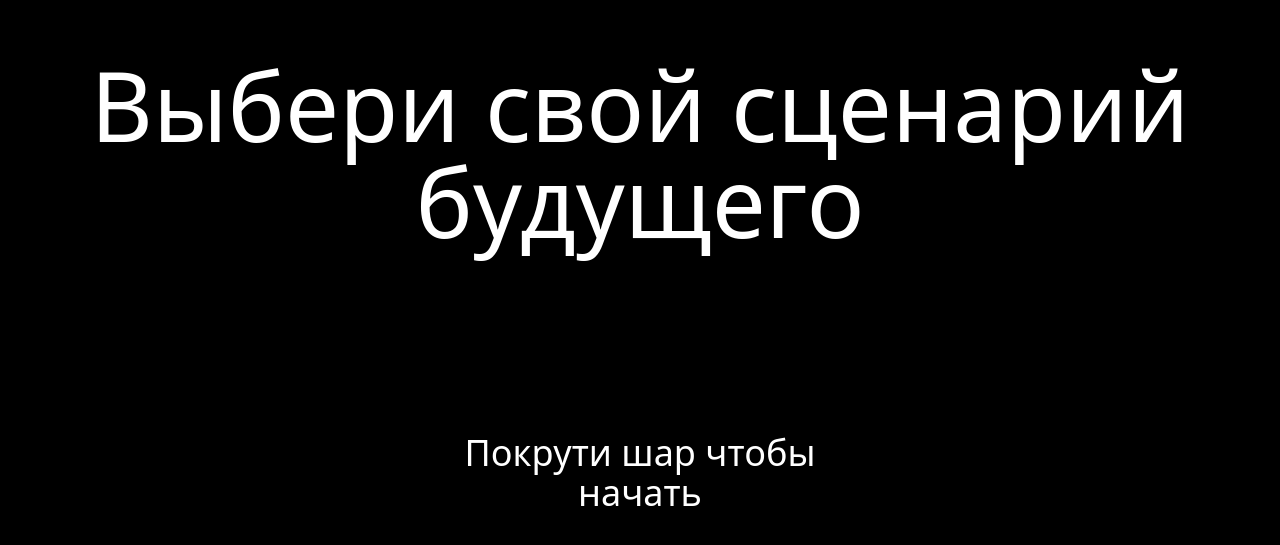
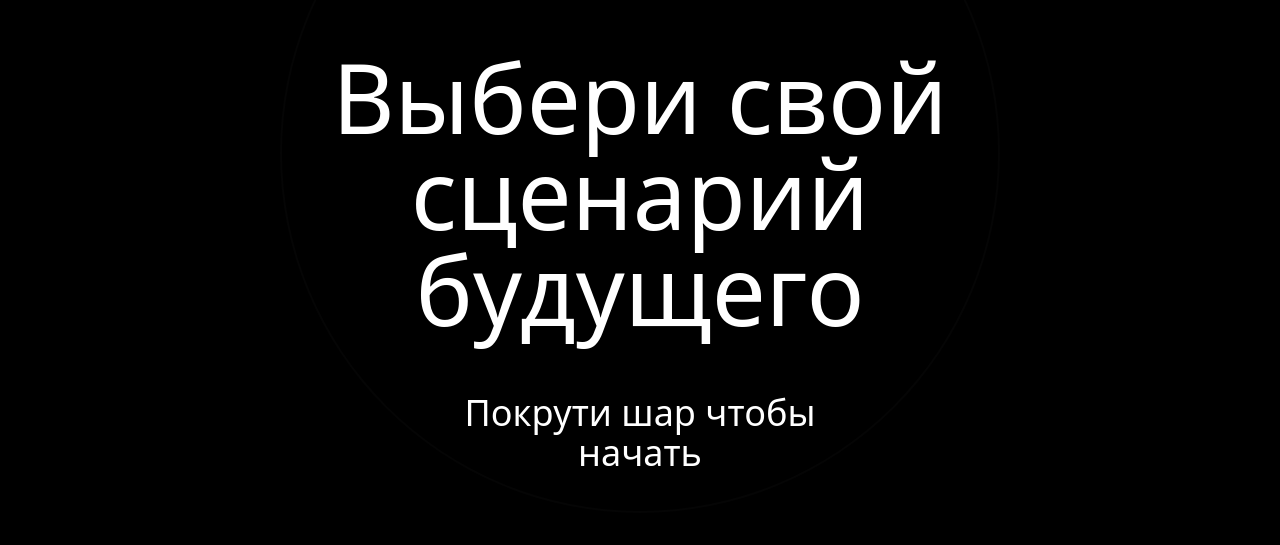
Before and after one commit to minaylos-dev/t-interactive, a Vue app: page / in a window 1280 px wide. Shown: the part 247-792 px from the top of the page. Built offline with nearby package versions, Linux system fonts and the light colour scheme.

Commit message:
feat (circle mask): create layout with circle mask

```diff
--- a/src/App.vue
+++ b/src/App.vue
@@ -1,3 +1,9 @@
 <template>
-    <RouterView />
+    <CircleLayout>
+        <RouterView />
+    </CircleLayout>
 </template>
+
+<script setup>
+import CircleLayout from './components/CircleLayout.vue';
+</script>
--- /dev/null
+++ b/src/components/CircleLayout.vue
@@ -0,0 +1,44 @@
+<template>
+    <div ref="container" class="circle-wrap">
+        <div class="circle-viewport" :style="{ width: size, height: size }">
+            <slot />
+        </div>
+    </div>
+</template>
+
+<script setup>
+import { ref } from 'vue'
+const props = defineProps({
+    // size can be CSS unit string like '90vmin' or '600px'
+    size: { type: String, default: '90vmin' }
+})
+const container = ref(null)
+</script>
+
+<style scoped>
+.circle-wrap {
+    position: fixed;
+    inset: 0;
+    display: flex;
+    align-items: center;
+    justify-content: center;
+    background: #000; /* dark outside area */
+    pointer-events: none; /* allow clicks only inside viewport */
+}
+.circle-viewport {
+    border-radius: 50%;
+    overflow: hidden;
+    box-shadow: 0 0 0 2px rgba(255,255,255,0.02) inset;
+    background: transparent;
+    pointer-events: auto; /* enable interactions inside the circle */
+    display: block;
+}
+
+/* Make sure the inner content fills the circular viewport */
+.circle-viewport {
+    width: 100%;
+    height: 100%;
+    display: block;
+    position: relative;
+}
+</style>
```
